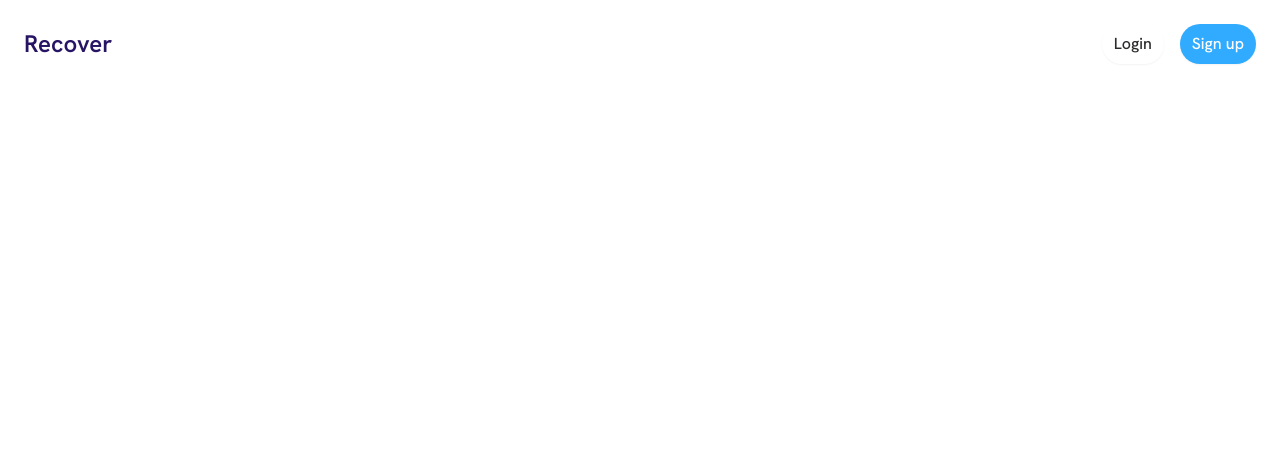
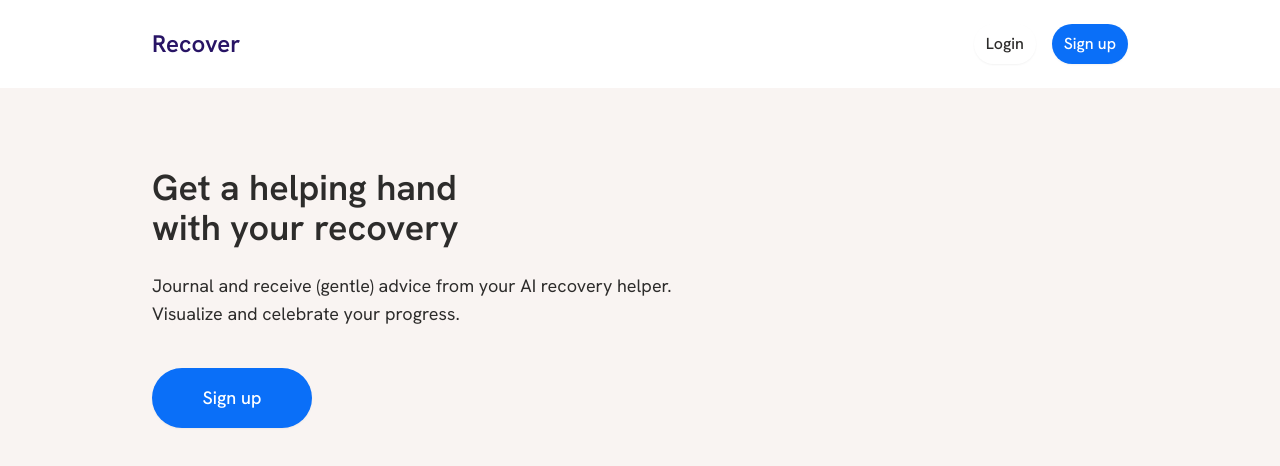
Before and after one commit to dominicva/recover-test, a Next.js app: page / in a window 1280 px wide. Shown: the top 466 px of the page. Built offline with nearby package versions, Linux system fonts and the light colour scheme.

Commit message:
feat: add Hero section

```diff
--- a/app/page.tsx
+++ b/app/page.tsx
@@ -1,3 +1,9 @@
+import Hero from '@/components/Hero';
+
 export default function Home() {
-  return <main></main>;
+  return (
+    <main>
+      <Hero />
+    </main>
+  );
 }
--- a/components/Header.tsx
+++ b/components/Header.tsx
@@ -4,7 +4,7 @@ import Button from './buttons/Button';
 export default function Header() {
   return (
     <header>
-      <div className="flex items-center justify-between p-6">
+      <div className="mx-auto flex max-w-5xl items-center justify-between p-6">
         <Link href="/">
           <h1 className="text-2xl font-semibold text-purple-darker">Recover</h1>
         </Link>
--- /dev/null
+++ b/components/Hero.tsx
@@ -0,0 +1,26 @@
+import Button from './buttons/Button';
+
+export default function Hero() {
+  return (
+    <section className="h-screen bg-off-white">
+      <div className="mx-auto max-w-5xl px-6 py-12 sm:py-20">
+        <hgroup className="mb-10 flex flex-col gap-6 text-off-black">
+          <h2 className="max-w-[20rem] text-4xl font-semibold">
+            Get a helping hand with your recovery
+          </h2>
+          <p className="max-w-xl text-lg">
+            Journal and receive (gentle) advice from your AI recovery helper.
+            Visualize and celebrate your progress.
+          </p>
+        </hgroup>
+        <Button
+          intent="primary"
+          size="large"
+          className="mx-auto block w-11/12 sm:mx-0 sm:max-w-[160px]"
+        >
+          <span className="text-lg">Sign up</span>
+        </Button>
+      </div>
+    </section>
+  );
+}
--- a/tailwind.config.js
+++ b/tailwind.config.js
@@ -8,7 +8,7 @@ module.exports = {
   theme: {
     extend: {
       colors: {
-        primary: '#30ABFF',
+        primary: '#0a6ff8',
         secondary: '#FF7E1D',
         tertiary: '#FECE00',
         'blue-lighter': '#5BBBFF',
```
